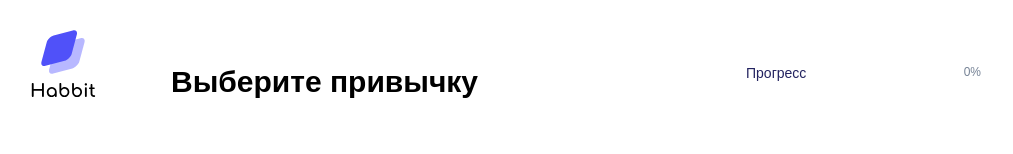
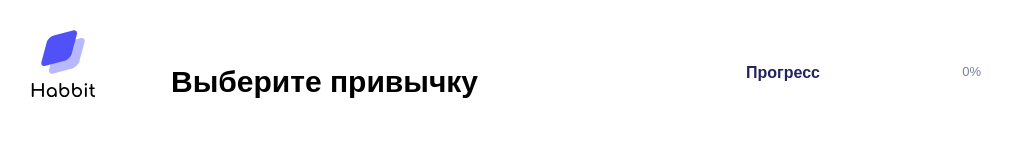
Before and after one commit to rakhzar/habbit.tracker, a Vue app: page / in a window 1280 px wide. Shown: the top 154 px of the page, without its empty margins (0-1013 px from the left). Built offline with nearby package versions, Linux system fonts and the light colour scheme.

Commit message:
style: change font-size and font-weight

```diff
--- a/src/components/HeaderStats.vue
+++ b/src/components/HeaderStats.vue
@@ -118,11 +118,12 @@ h1 {
   justify-content: space-between;
 }
 .progress__name {
-  font-size: 14px;
+  font-size: 16px;
   color: var(--color-text-progress);
+  font-weight: bold;
 }
 .progress__percent {
-  font-size: 12px;
+  font-size: 13px;
   color: var(--color-text-grey);
 }
 .progress__bar {
```
